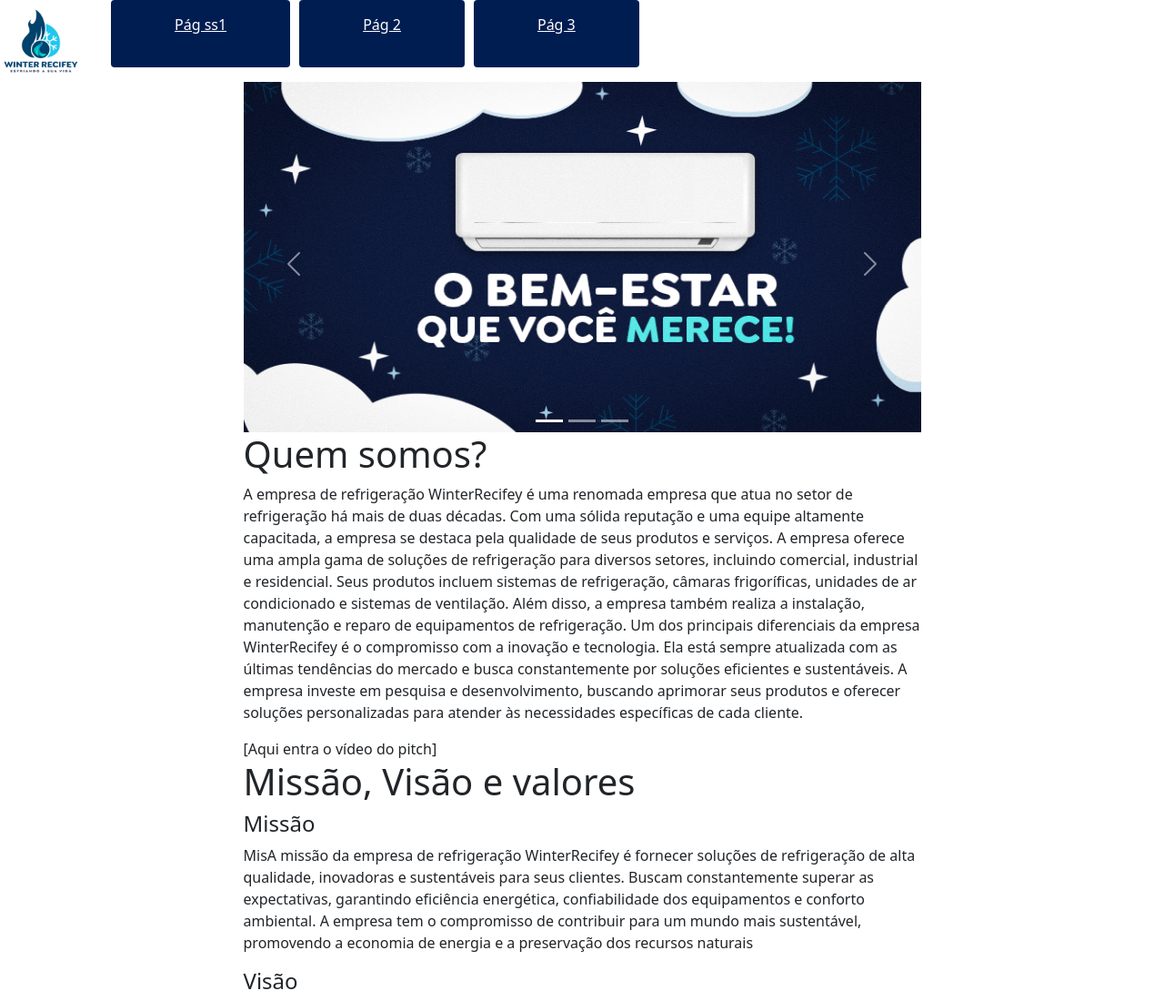
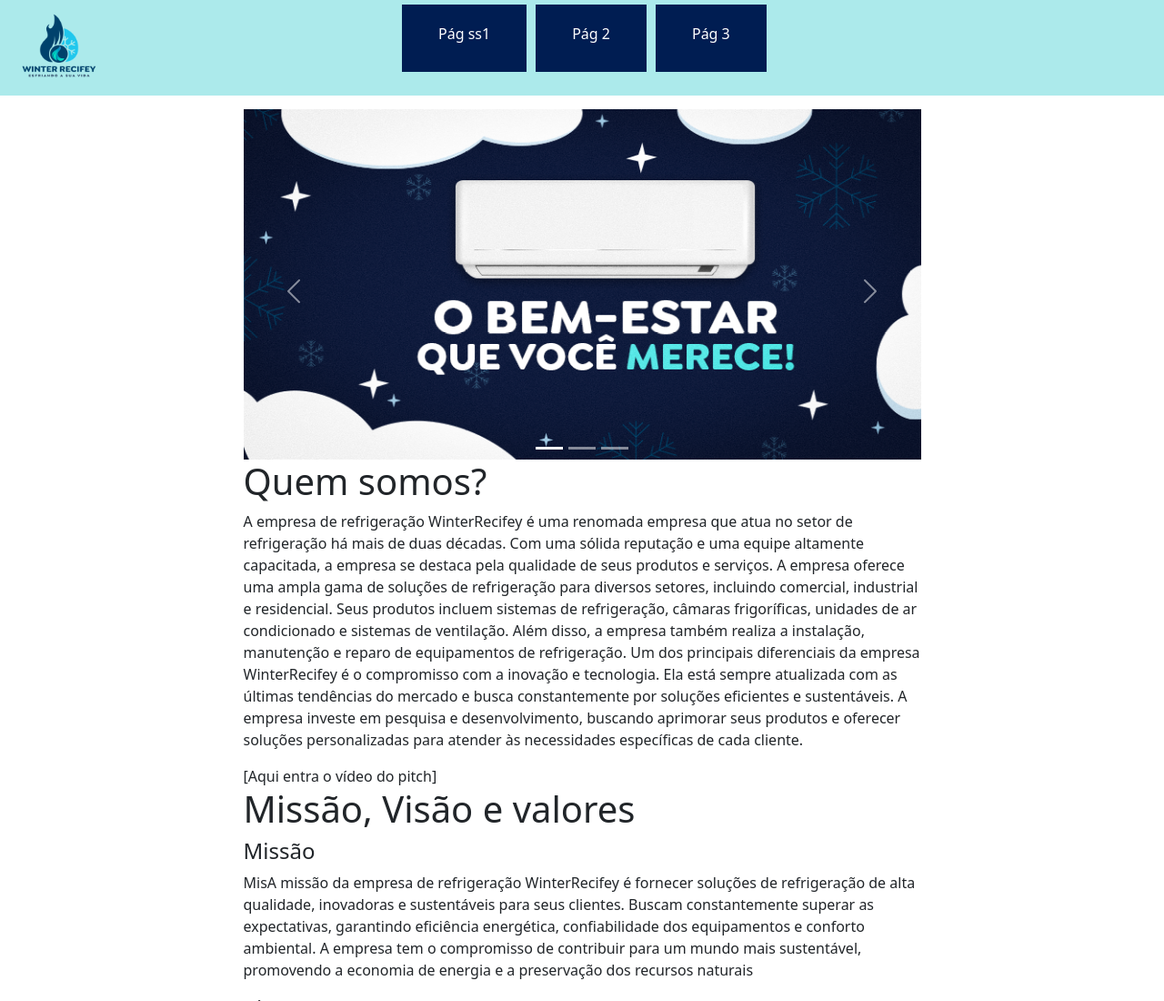
Before and after one commit to AdrianoSilva22/WinterRecifey, a website: page view/index.html in a window 1280 px wide. Shown: the top 1100 px of the page at 91% size. Drawn offline with nearby package versions, Linux system fonts and the light colour scheme.

Commit message:
Apanhando para fazer o menu style.css

```diff
--- a/view/style.css
+++ b/view/style.css
@@ -8,12 +8,19 @@
 /* Formatação do menu*/
 
 .container-menu {
+  margin-top: 5px;
   display: flex;
+  margin-bottom: 10px;
+  justify-content: space-between;
 }
-
+.logo {
+  margin-left: 20px;
+  margin-right: 300px;
+}
 nav {
+  background-color: rgb(172, 234, 235);
   display: flex;
-  justify-content: space-between;
+  margin-bottom: 15px;
 }
 
 .item-do-menu {
@@ -25,14 +32,15 @@
   gap: 10px;
 }
 .item-do-menu li {
-  border-radius: 4px;
+  margin: 0;
+  padding: 20px;
   background-color: rgb(0, 29, 82);
-  padding: 15px 70px;
-  text-align: center;
 }
+
 .item-do-menu li a {
+  padding: 20px;
   color: white;
-  text-transform: none;
+  text-decoration: none;
 }
 
 /* Formatação do carrossel*/
```
